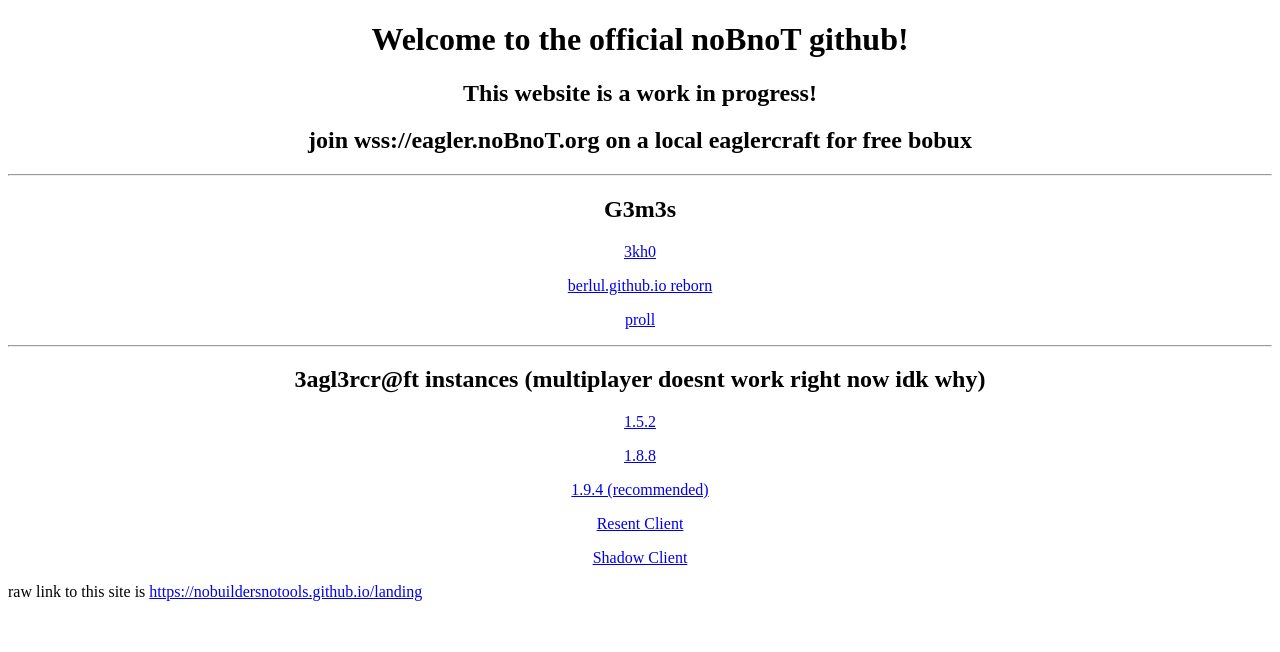
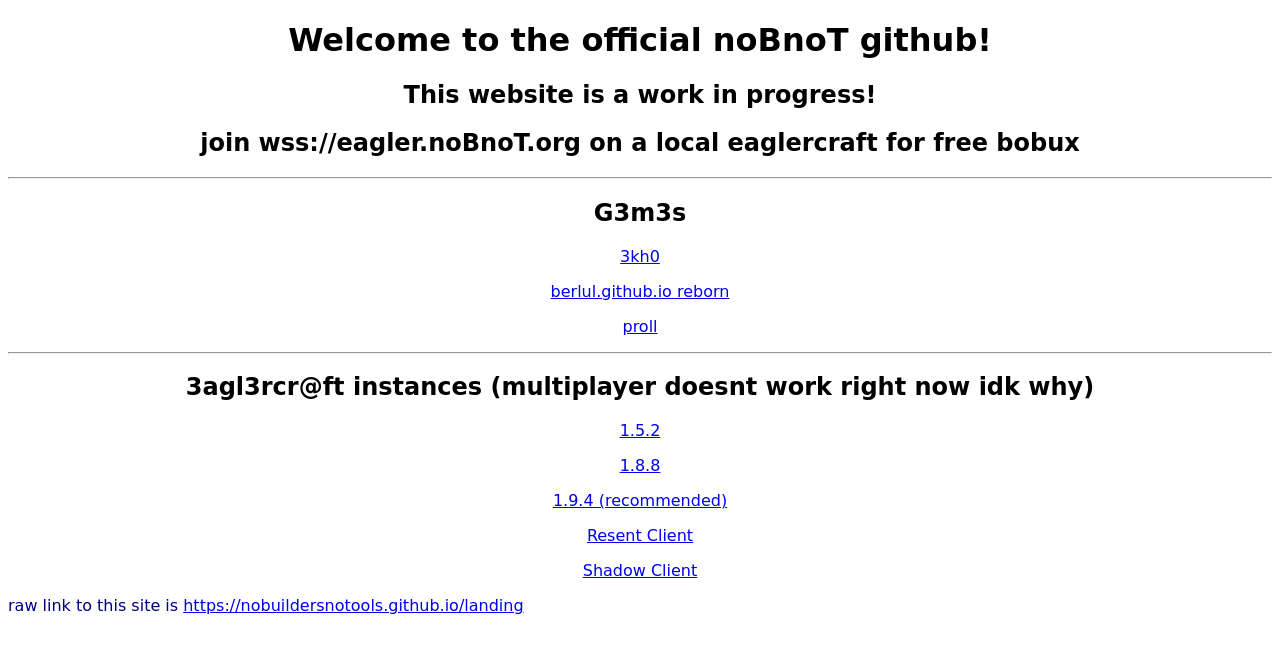
Before and after one commit to nobuildersnotools/landing, a plain HTML site: page index.html in a window 1280 px wide. Drawn offline with nearby package versions, Linux system fonts and the light colour scheme; files that its build step writes are made by us from their sources.

Commit message:
add more shit

```diff
--- a/style.css
+++ b/style.css
@@ -1,7 +1,13 @@
 body {
   background: white;
 }
-
 p {
-  color: black;
+  color: navy;
+  font-family: Brush Script MT, Lucida Handwriting, cursive;
 }
+h1 {
+  font-family: Brush Script MT, Lucida Handwriting, cursive;
+}
+h2 {
+  font-family: Brush Script MT, Lucida Handwriting, cursive;
+}
```
